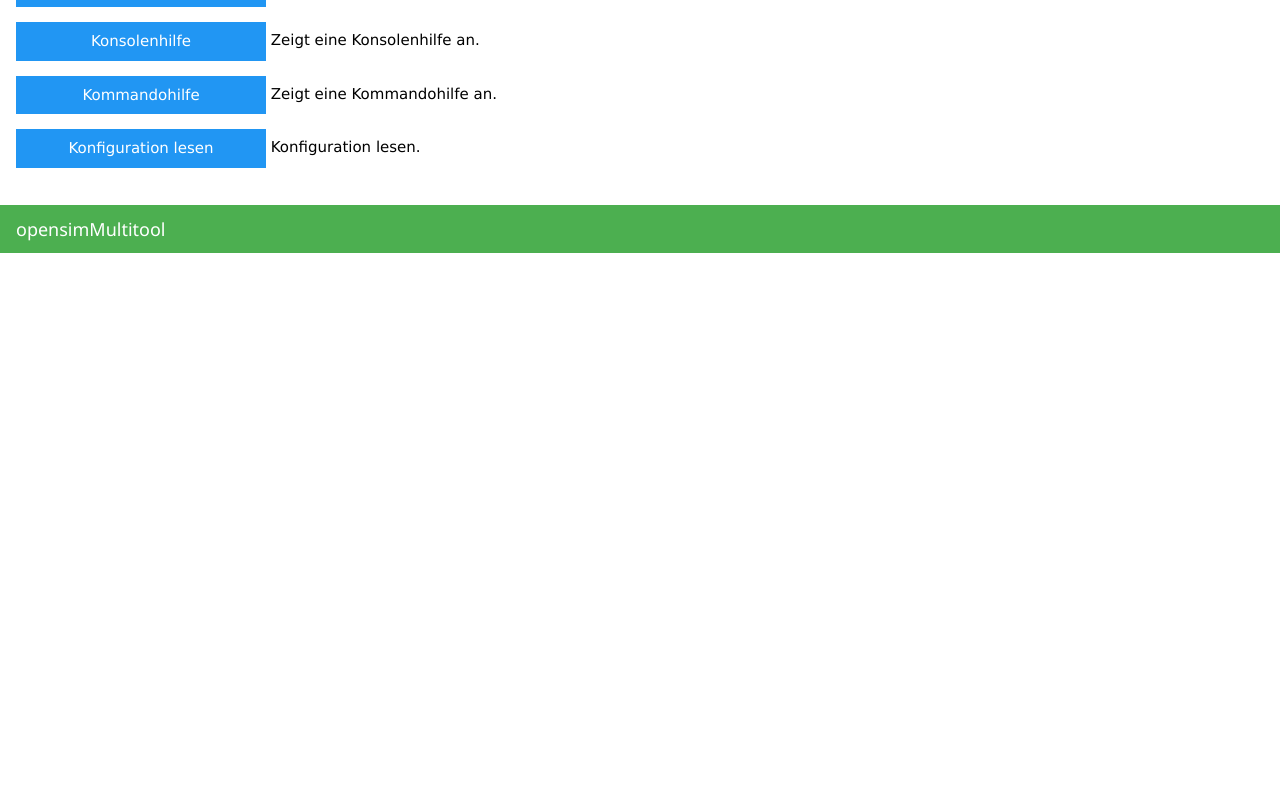
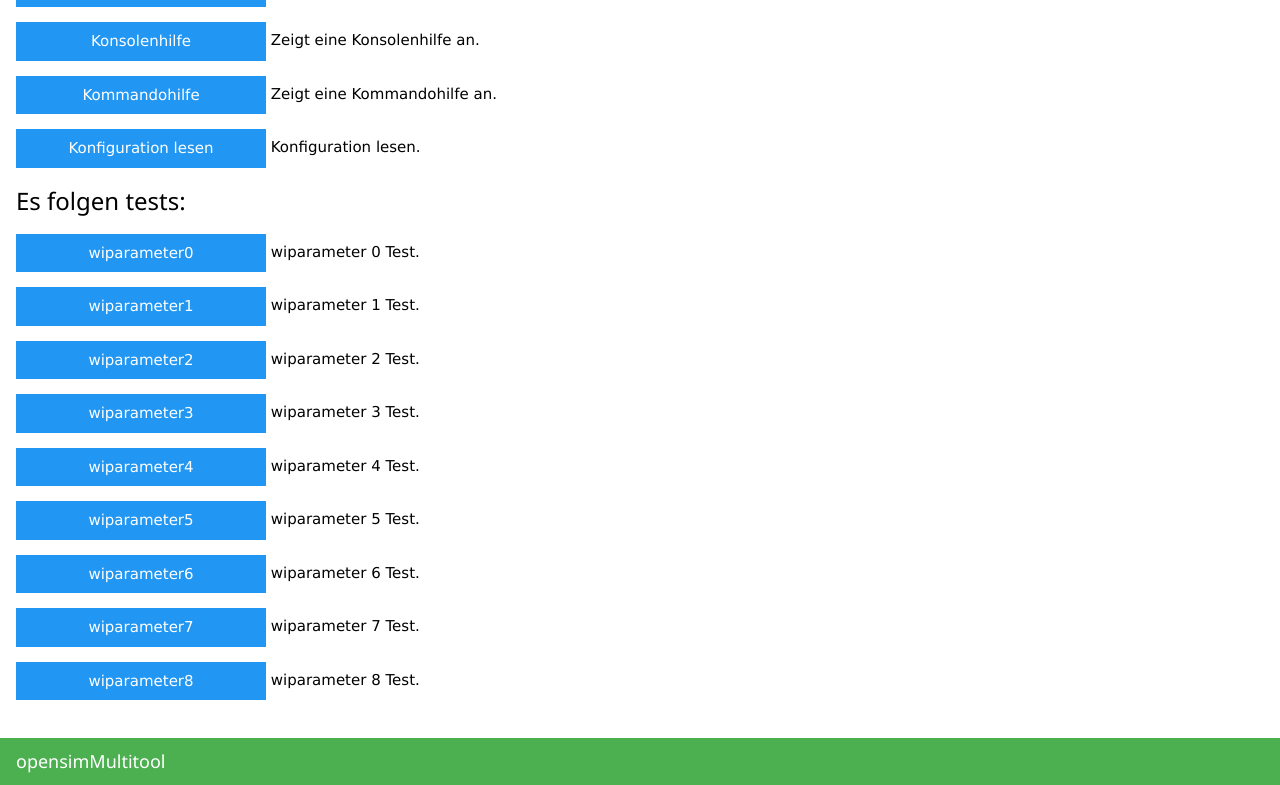
Before and after one commit to BigManzai/OpenSim-Shell-Script, a PHP site: page /hilfemenu.php?hilfe=true in a window 1280 px wide. Shown: the part 486-1271 px from the top of the page. Before the commit the page ends 739 px from the top, so only its background shows below. Run offline with PHP 8.4, Linux system fonts and the light colour scheme; the visitor is signed in with stand-in values (Sample User, id 1); data that the repository does not hold is empty.

Commit message:
Tests eingefuegt status OK

```diff
--- a/osmt_web/hilfemenu.php
+++ b/osmt_web/hilfemenu.php
@@ -38,6 +38,16 @@ if ($_GET['hilfe']) {abfrage("hilfe");}
 if ($_GET['konsolenhilfe']) {abfrage("konsolenhilfe");}
 if ($_GET['commandhelp']) {abfrage("commandhelp");}
 if ($_GET['oswriteconfig']) {abfrage("oswriteconfig");}
+
+if ($_GET['wiparameter0']) {abfrage("wiparameter0");}
+if ($_GET['wiparameter1']) {abfrage("wiparameter1 test1");}
+if ($_GET['wiparameter2']) {abfrage("wiparameter2 test1 test2");}
+if ($_GET['wiparameter3']) {abfrage("wiparameter3 test1 test2 test3");}
+if ($_GET['wiparameter4']) {abfrage("wiparameter4 test1 test2 test3 test4");}
+if ($_GET['wiparameter5']) {abfrage("wiparameter5 test1 test2 test3 test4 test5");}
+if ($_GET['wiparameter6']) {abfrage("wiparameter6 test1 test2 test3 test4 test5 test6");}
+if ($_GET['wiparameter7']) {abfrage("wiparameter7 test1 test2 test3 test4 test5 test6 test7");}
+if ($_GET['wiparameter8']) {abfrage("wiparameter8 test1 test2 test3 test4 test5 test6 test7 test8");}
 ?>
 
 
@@ -50,6 +60,19 @@ if ($_GET['oswriteconfig']) {abfrage("oswriteconfig");}
 <p><a href="?commandhelp=true" class="w3-button w3-blue w3-hover-green">Kommandohilfe</a> Zeigt eine Kommandohilfe an.</p>
 <p><a href="?oswriteconfig=true" class="w3-button w3-blue w3-hover-green">Konfiguration lesen</a> Konfiguration lesen.</p>
 
+<p><h3>Es folgen tests:</h3></p>
+
+<p><a href="?wiparameter0=true" class="w3-button w3-blue w3-hover-green">wiparameter0</a> wiparameter 0 Test.</p>
+<p><a href="?wiparameter1=true" class="w3-button w3-blue w3-hover-green">wiparameter1</a> wiparameter 1 Test.</p>
+<p><a href="?wiparameter2=true" class="w3-button w3-blue w3-hover-green">wiparameter2</a> wiparameter 2 Test.</p>
+<p><a href="?wiparameter3=true" class="w3-button w3-blue w3-hover-green">wiparameter3</a> wiparameter 3 Test.</p>
+<p><a href="?wiparameter4=true" class="w3-button w3-blue w3-hover-green">wiparameter4</a> wiparameter 4 Test.</p>
+<p><a href="?wiparameter5=true" class="w3-button w3-blue w3-hover-green">wiparameter5</a> wiparameter 5 Test.</p>
+<p><a href="?wiparameter6=true" class="w3-button w3-blue w3-hover-green">wiparameter6</a> wiparameter 6 Test.</p>
+<p><a href="?wiparameter7=true" class="w3-button w3-blue w3-hover-green">wiparameter7</a> wiparameter 7 Test.</p>
+<p><a href="?wiparameter8=true" class="w3-button w3-blue w3-hover-green">wiparameter8</a> wiparameter 8 Test.</p>
+
 </div>
 
+
 <?php include "./footer.php" ?>
```
